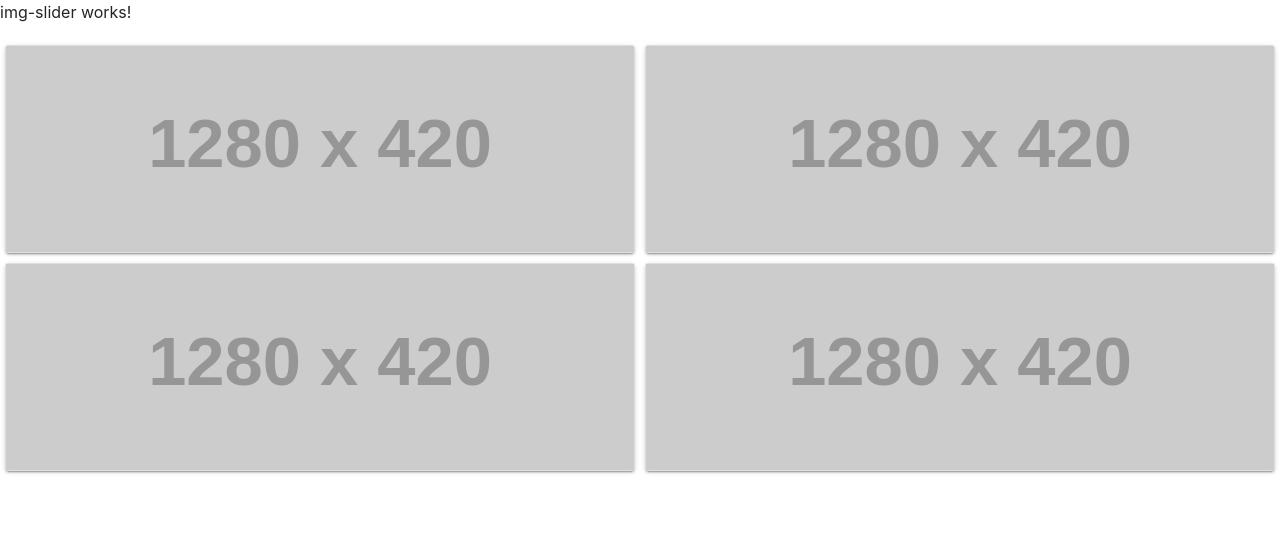
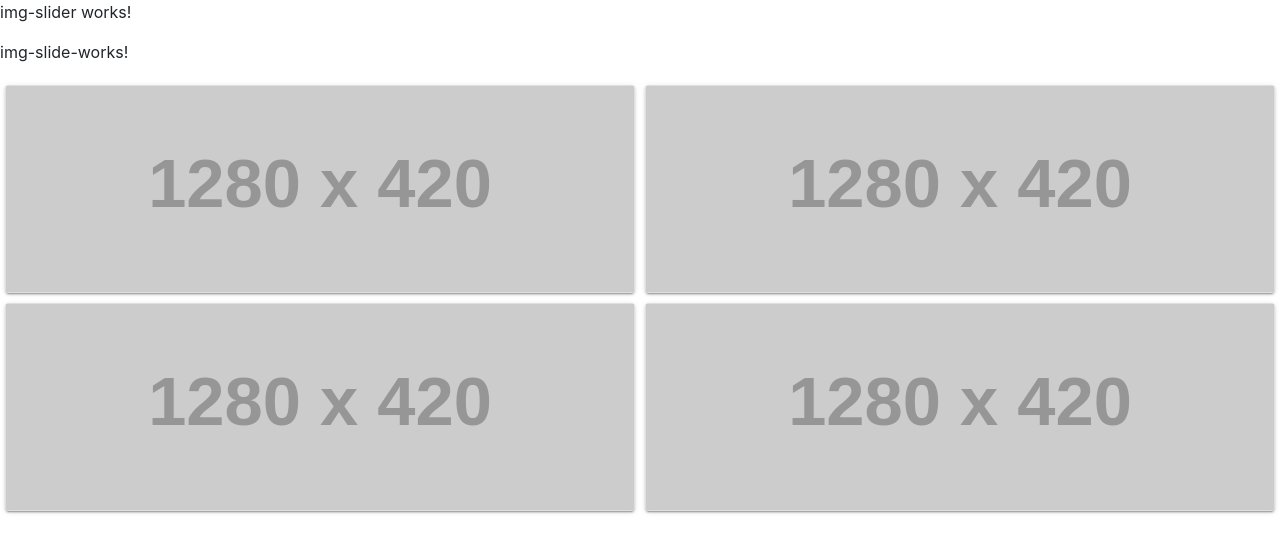
Before and after one commit to cgc0220h1/demo-angularinjection-gallery, an Angular app: page / in a window 1280 px wide. Shown: the top 552 px of the page. Built offline with nearby package versions, Linux system fonts and the light colour scheme.

Commit message:
Fix Image Slide component not show

```diff
--- a/src/app/app.component.html
+++ b/src/app/app.component.html
@@ -1,13 +1,3 @@
-<app-img-slider>
-  <app-img-slide>
-    <img src="https://via.placeholder.com/1280x420/e91e63/ffffff?text=1" alt="">
-  </app-img-slide>
-  <app-img-slide>
-    <img src="https://via.placeholder.com/1280x420/e91e63/ffffff?text=2" alt="">
-  </app-img-slide>
-  <app-img-slide>
-    <img src="https://via.placeholder.com/1280x420/e91e63/ffffff?text=3" alt="">
-  </app-img-slide>
-</app-img-slider>
+<app-img-slider></app-img-slider>
 
 <app-image-gallery></app-image-gallery>
--- a/src/app/img-slider/img-slide/img-slide.component.html
+++ b/src/app/img-slider/img-slide/img-slide.component.html
@@ -1,3 +1,3 @@
-<ng-template #tmpl>
+<ng-template [ngIf]="true">
   <ng-content></ng-content>
 </ng-template>
--- a/src/app/img-slider/img-slider.component.html
+++ b/src/app/img-slider/img-slider.component.html
@@ -1 +1,4 @@
 <p>img-slider works!</p>
+<app-img-slide>
+  <p>img-slide-works!</p>
+</app-img-slide>
```
